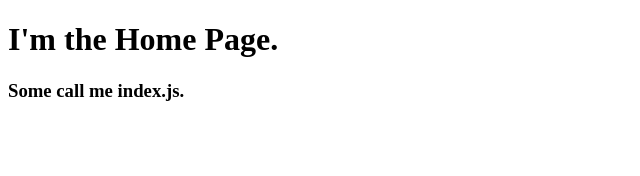
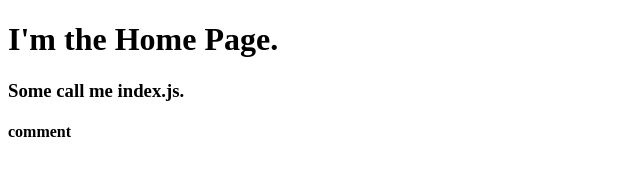
Before and after one commit to chrisyoung0101/coffeeroasters-subscription-site-gatsby, a Gatsby site: page / in a window 1280 px wide. Shown: the full height of the page, 0-640 px from the left. Built offline with nearby package versions, Linux system fonts and the light colour scheme; Gatsby itself is replaced by a stand-in of ours.

Commit message:
trigger build

```diff
--- a/src/pages/index.js
+++ b/src/pages/index.js
@@ -6,6 +6,7 @@
     <>
       <h1 className="center">I'm the Home Page.</h1>
       <h3 className="center">Some call me index.js.</h3>
+      <h4>comment</h4>
     </>
   );
 }
```
